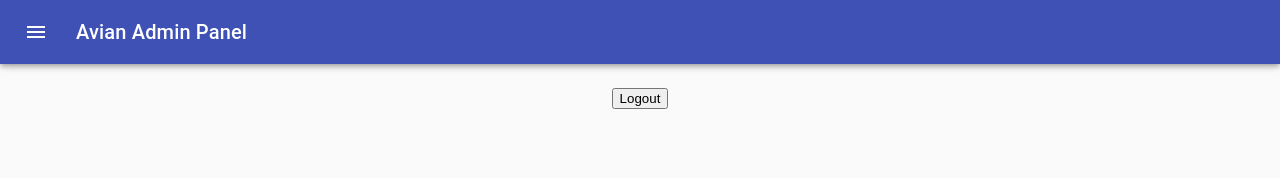
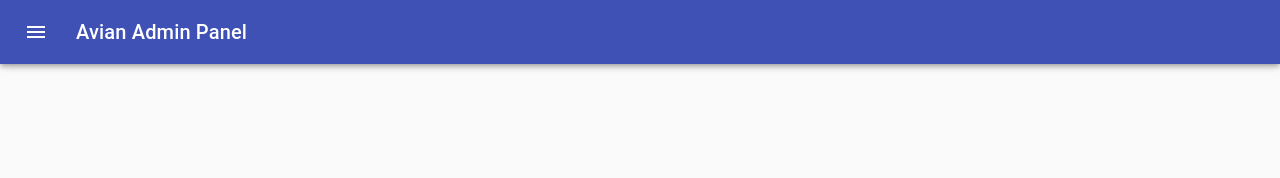
Before and after one commit to tharukaCodeWorks/react-redux-auth-boilerplate, a React (Create React App) app: page /home in a window 1280 px wide. Shown: the top 178 px of the page. Built offline with nearby package versions, Linux system fonts and the light colour scheme.

Commit message:
Documentation: Added authentication/ Rem Login

```diff
--- a/src/pages/Home.js
+++ b/src/pages/Home.js
@@ -7,8 +7,8 @@ const Home = (props) =>{
     return(
         <DashboardLayout>
             <div style={{display: 'flex', justifyContent: 'center', alignItems: 'center'}}>
-            <button onClick={props.logout}>Logout</button>
-        </div>
+
+            </div>
         </DashboardLayout>
     );
 }
```
Also changed, not shown: 1 other file (tests, documents, lock files or other folders).
